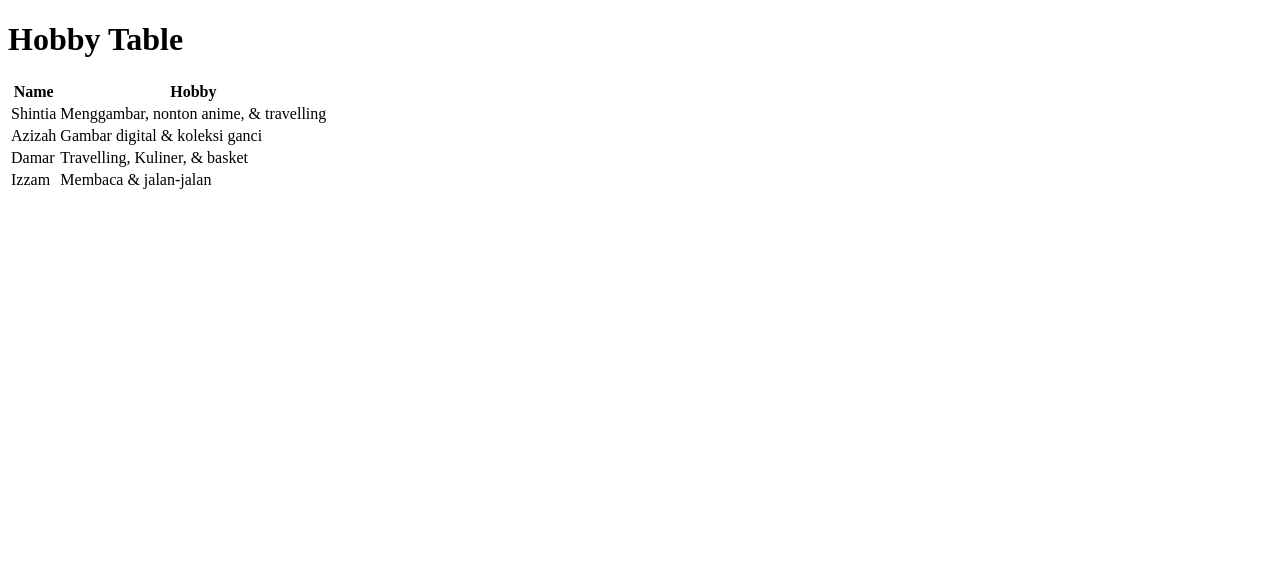
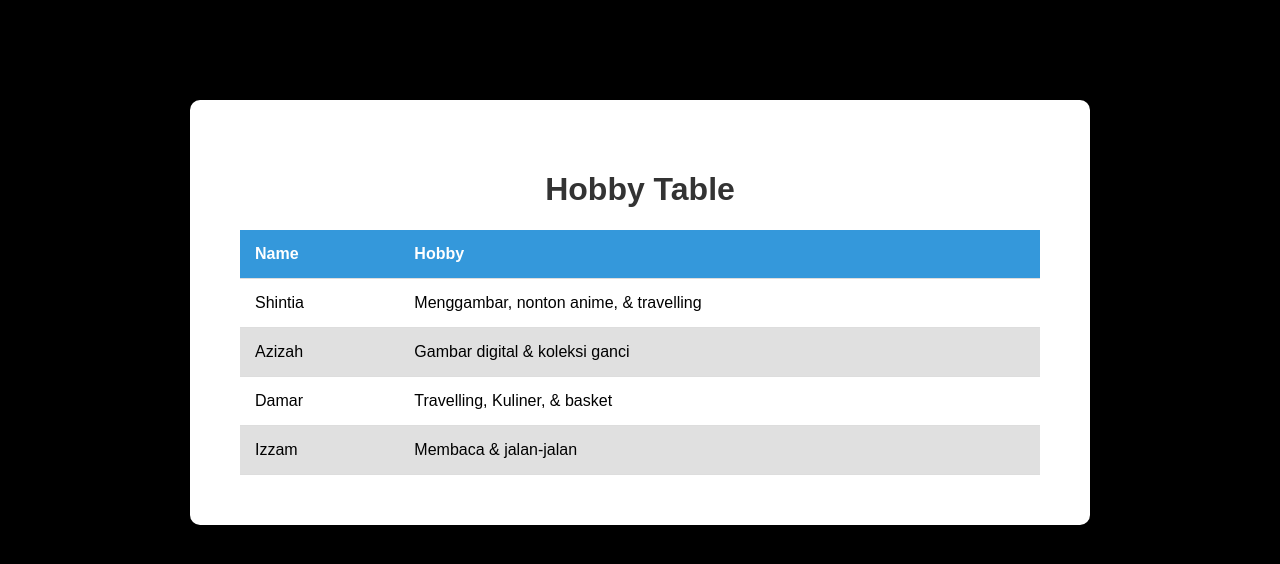
Before and after one commit to izzamooe/kelompok-3, a plain HTML site: page hobby.html in a window 1280 px wide. Drawn offline with Linux system fonts and the light colour scheme.

Commit message:
Fix: location css hoby

```diff
--- a/hobby.html
+++ b/hobby.html
@@ -4,7 +4,7 @@
     <meta charset="UTF-8">
     <meta name="viewport" content="width=device-width, initial-scale=1.0">
     <title>Hobby Table</title>
-    <link rel="stylesheet" href="./css/ hobby.css">
+    <link rel="stylesheet" href="./css/style_hobby.css">
 </head>
 <body>
     <div class="container">
```
Also changed, not shown: index.html (+1 -1 lines), css/style_hobby.css (renamed from css/style_ hobby.css).
